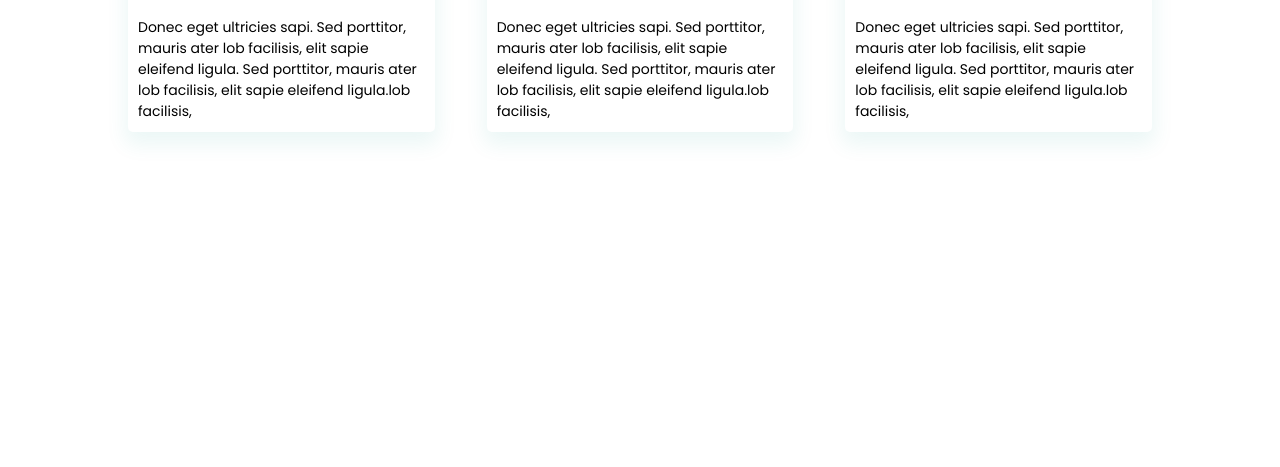
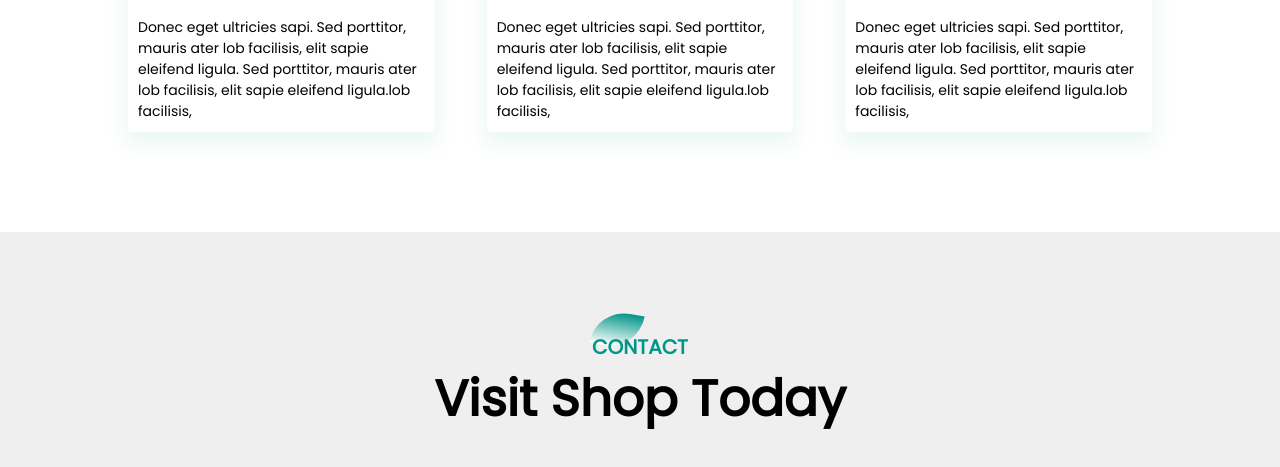
Before and after one commit to IsaiLopezLinkedin/Barber-Shop-Website-1, a plain HTML site: page index.html in a window 1280 px wide. Shown: the part 2929-3396 px from the top of the page. Before the commit the page ends 3161 px from the top, so only its background shows below. Drawn offline with Linux system fonts and the light colour scheme.

Commit message:
Commit #26
We added the footer section and gave it some color

```diff
--- a/index.html
+++ b/index.html
@@ -222,6 +222,18 @@
    </section>
 
 
+<!--footer-->
+
+<section id="footer">
+ <div class="title-text">
+   <p>CONTACT</p>
+   <h1>Visit Shop Today</h1>
+ </div>
+
+
+</section>
+
+
     <script>
 
         var menuBtn = document.getElementById("menuBtn")
--- a/style.css
+++ b/style.css
@@ -384,3 +384,11 @@ hr {
         flex-basis: 100%;
     }
 }
+
+/*--footer--*/
+
+#footer {
+    padding: 100px 0 20px;
+    background: #efefef;
+    position: relative;
+}
```
